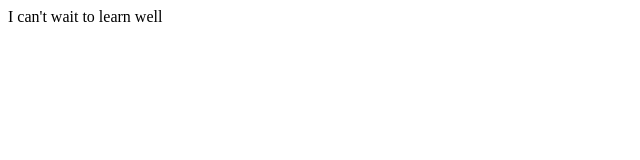
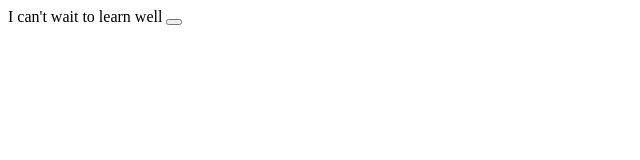
Before and after one commit to lizbabz/project-1, a plain HTML site: page index.html in a window 1280 px wide. Shown: the full height of the page, 0-640 px from the left. Drawn offline with Linux system fonts and the light colour scheme.

Commit message:
button added

```diff
--- a/index.html
+++ b/index.html
@@ -5,4 +5,6 @@
 <body>
     I can't wait to learn well
 </body>
+<button
+Click here
 </html>
```
